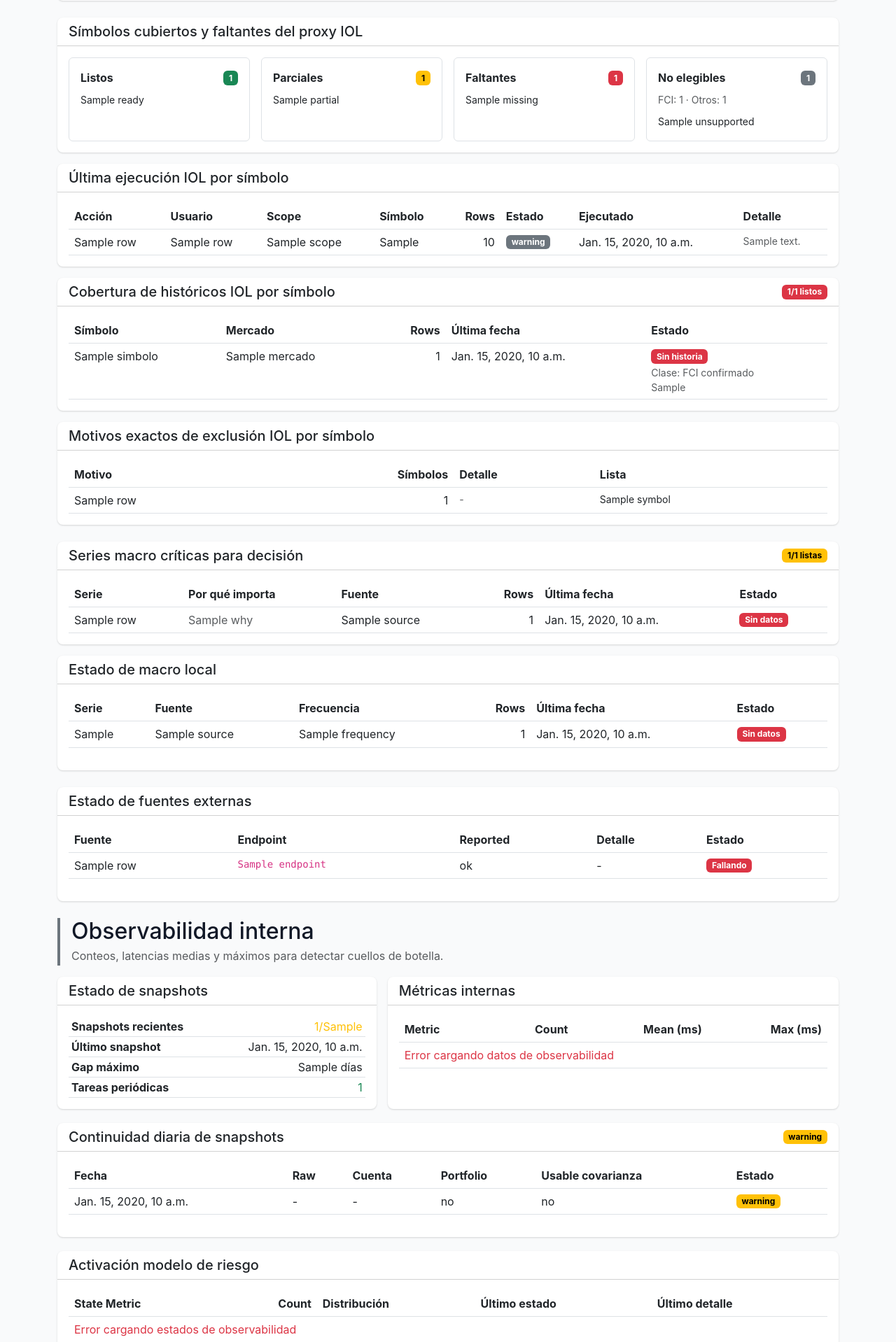
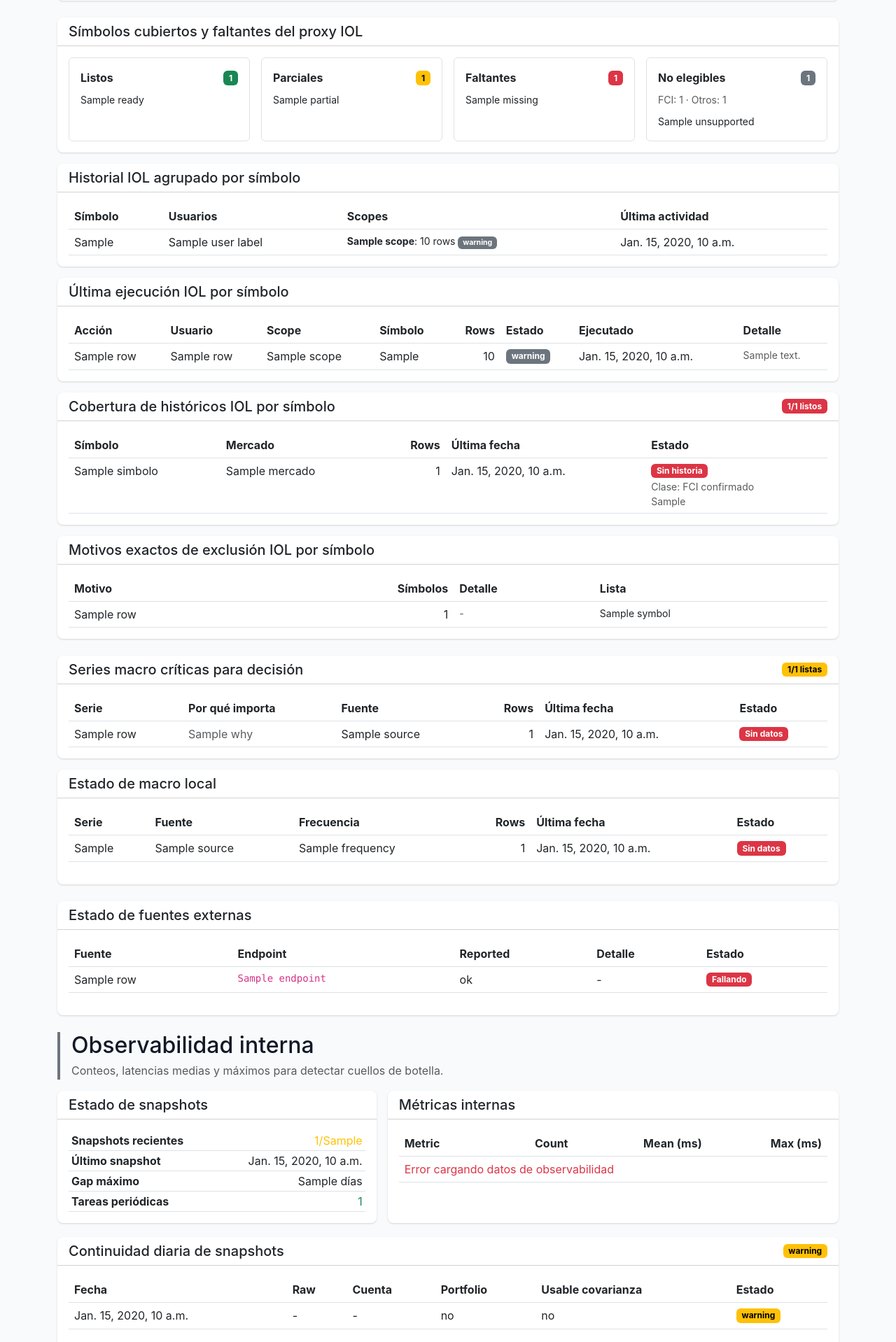
Before and after one commit to Nicokac/portafolio-iol, a Django app: template templates/dashboard/ops.html in a window 1280 px wide. Shown: the part 1412-3330 px from the top of the page at 70% size. Run offline with Django 5.2, Linux system fonts and the light colour scheme; the template is opened without the code that fills it: most values are stand-ins (such as "Sample title", 1, 10 or a date in 2020).

Commit message:
feat(ops): agrupa historial iol reciente por simbolo

```diff
--- a/templates/dashboard/ops.html
+++ b/templates/dashboard/ops.html
@@ -282,6 +282,45 @@
                         </div>
                     </div>
                 </div>
+            </div>
+        </div>
+    </div>
+    <div class="col-12">
+        <div class="card border-info-subtle">
+            <div class="card-header bg-transparent">
+                <h5 class="mb-0">Historial IOL agrupado por símbolo</h5>
+            </div>
+            <div class="card-body table-responsive">
+                <table class="table table-hover mb-0">
+                    <thead>
+                        <tr><th>Símbolo</th><th>Usuarios</th><th>Scopes</th><th>Última actividad</th></tr>
+                    </thead>
+                    <tbody>
+                        {% for row in pipeline_observability.iol_historical_recent_sync_by_symbol %}
+                        <tr>
+                            <td>{{ row.symbol_key }}</td>
+                            <td>{{ row.user_labels|join:", " }}</td>
+                            <td class="small">
+                                {% for item in row.items %}
+                                <div>
+                                    <strong>{{ item.scope }}</strong>: {{ item.rows_received }} rows
+                                    {% if item.status == 'success' %}
+                                    <span class="badge text-bg-success">Success</span>
+                                    {% elif item.status == 'failed' %}
+                                    <span class="badge text-bg-danger">Failed</span>
+                                    {% else %}
+                                    <span class="badge text-bg-secondary">{{ item.status }}</span>
+                                    {% endif %}
+                                </div>
+                                {% endfor %}
+                            </td>
+                            <td>{{ row.latest_at|default:"-" }}</td>
+                        </tr>
+                        {% empty %}
+                        <tr><td colspan="4" class="text-muted">Sin historial IOL reciente agrupado por símbolo.</td></tr>
+                        {% endfor %}
+                    </tbody>
+                </table>
             </div>
         </div>
     </div>
```
Also changed, not shown: apps/core/services/pipeline_observability_service.py (+36 -1 lines), apps/core/tests/test_pipeline_observability_service.py (+5 -0 lines), apps/dashboard/tests/test_views.py (+20 -0 lines).
